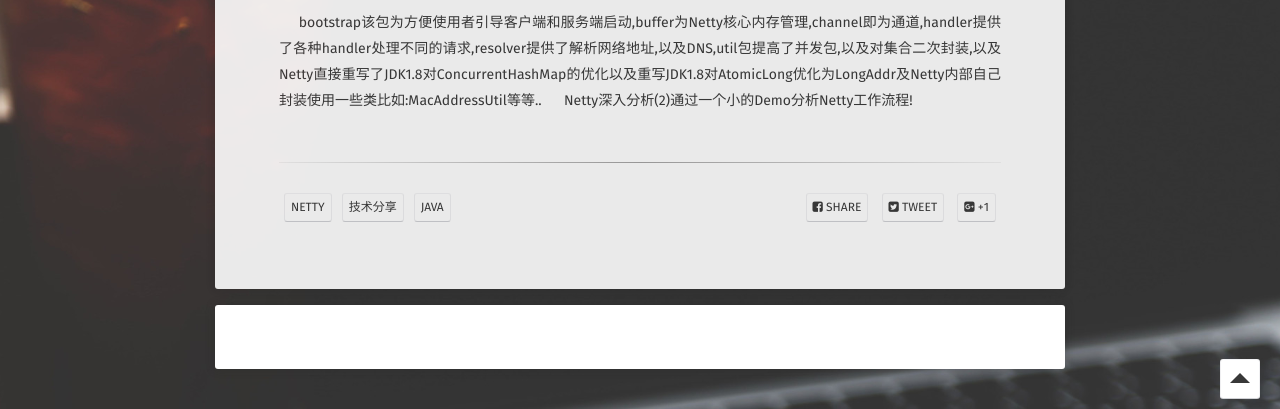
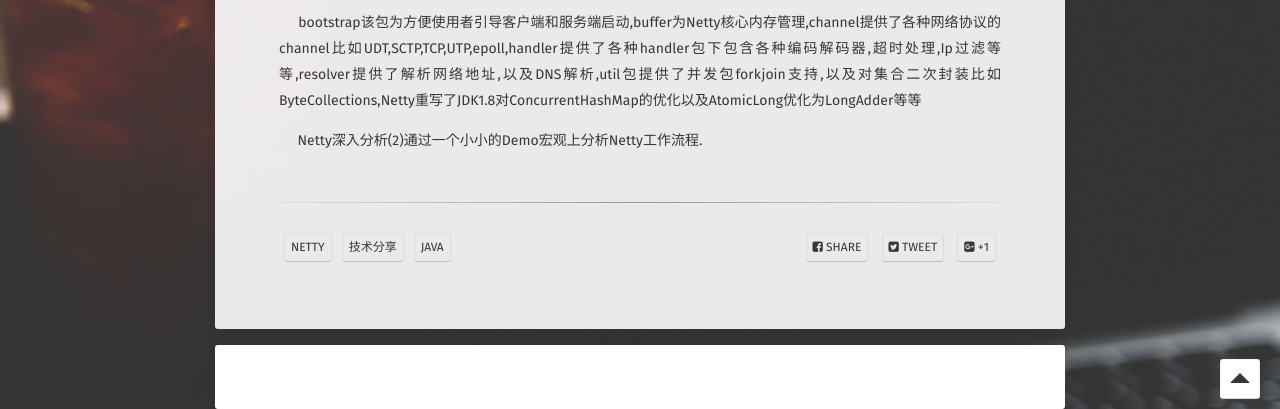
Before and after one commit to 20100507/20100507.github.io, a Jekyll site: the page built from _posts/2017-10-05-netty-1.md, in a window 1280 px wide and 900 px high, scrolled down 1311 px, cut to the strip 491-900 px from the top of the window. Built offline with Jekyll 4.4.1, drawn with Linux system fonts in a browser that asks for light colours; some web fonts are replaced; comment, search, counter and statistics services are not loaded.

Commit message:
Update 2017-10-05-netty-1.md

```diff
--- a/_posts/2017-10-05-netty-1.md
+++ b/_posts/2017-10-05-netty-1.md
@@ -31,5 +31,6 @@ comments: true
 	<a href="https://raw.githubusercontent.com/20100507/picture/master/Netty'spackage.png"><img src="https://raw.githubusercontent.com/20100507/picture/master/Netty'spackage.png"></a>
 </figure>
 
-&nbsp;&nbsp;&nbsp;&nbsp;&nbsp;bootstrap该包为方便使用者引导客户端和服务端启动,buffer为Netty核心内存管理,channel即为通道,handler提供了各种handler处理不同的请求,resolver提供了解析网络地址,以及DNS,util包提高了并发包,以及对集合二次封装,以及Netty直接重写了JDK1.8对ConcurrentHashMap的优化以及重写JDK1.8对AtomicLong优化为LongAddr及Netty内部自己封装使用一些类比如:MacAddressUtil等等..
-&nbsp;&nbsp;&nbsp;&nbsp;&nbsp;Netty深入分析(2)通过一个小的Demo分析Netty工作流程!
+&nbsp;&nbsp;&nbsp;&nbsp;&nbsp;bootstrap该包为方便使用者引导客户端和服务端启动,buffer为Netty核心内存管理,channel提供了各种网络协议的channel比如UDT,SCTP,TCP,UTP,epoll,handler提供了各种handler包下包含各种编码解码器,超时处理,Ip过滤等等,resolver提供了解析网络地址,以及DNS解析,util包提供了并发包forkjoin支持,以及对集合二次封装比如ByteCollections,Netty重写了JDK1.8对ConcurrentHashMap的优化以及AtomicLong优化为LongAdder等等
+
+&nbsp;&nbsp;&nbsp;&nbsp;&nbsp;Netty深入分析(2)通过一个小小的Demo宏观上分析Netty工作流程.
```
